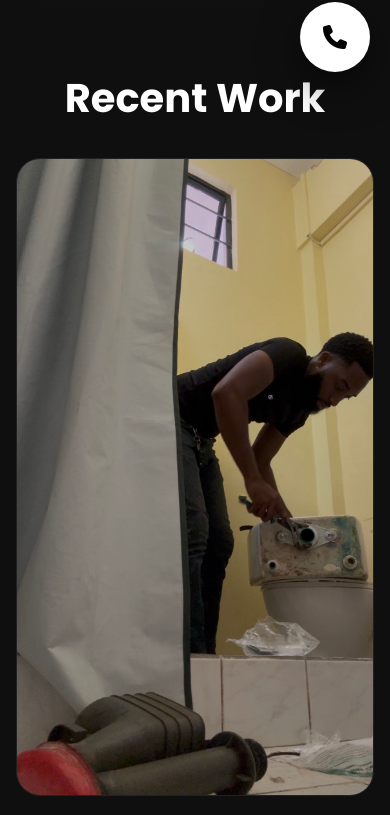
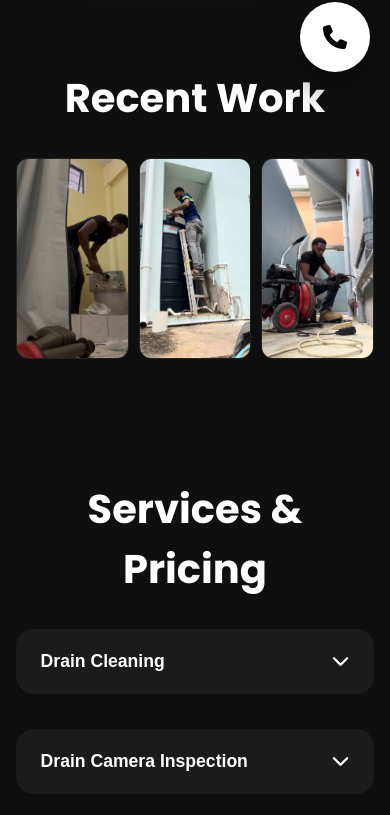
Before and after one commit to zachsdesign/CadettePlumbing, a plain HTML site: page index.html in a window 390 px wide. Shown: the part 752-1567 px from the top of the page. Drawn offline with Linux system fonts and the light colour scheme.

Commit message:
Update index.html

```diff
--- a/index.html
+++ b/index.html
@@ -305,9 +305,13 @@ footer{
 @media(max-width:768px){
 
 .gallery{
-    grid-template-columns:1fr;
+    grid-template-columns:repeat(3,1fr);
+    gap:10px;
 }
 
+.gallery img{
+    border-radius:12px;
+}
 
 .service-card{
     flex-direction:column;
@@ -526,10 +530,6 @@ Servicing & Repairs
 </section>
 
 
-<script id="anywhere_book_now_script" src="https://assets.setmore.com/integration/book-now/live/v1/anywhere-book-now.js"></script> <button id="Anywhere_button_iframe" class="anywhere-book-now-button" style=" background-color: #000; color: #fff; border: none; padding: 12px 18px; font-size: 14px; font-weight: 600; border-radius: 6px; cursor: pointer; " data-booking-url="https://cadette.setmore.com" data-new-tab="false"> Book now </button>
-
-
-
 
 
 <section class="social reveal">
```
